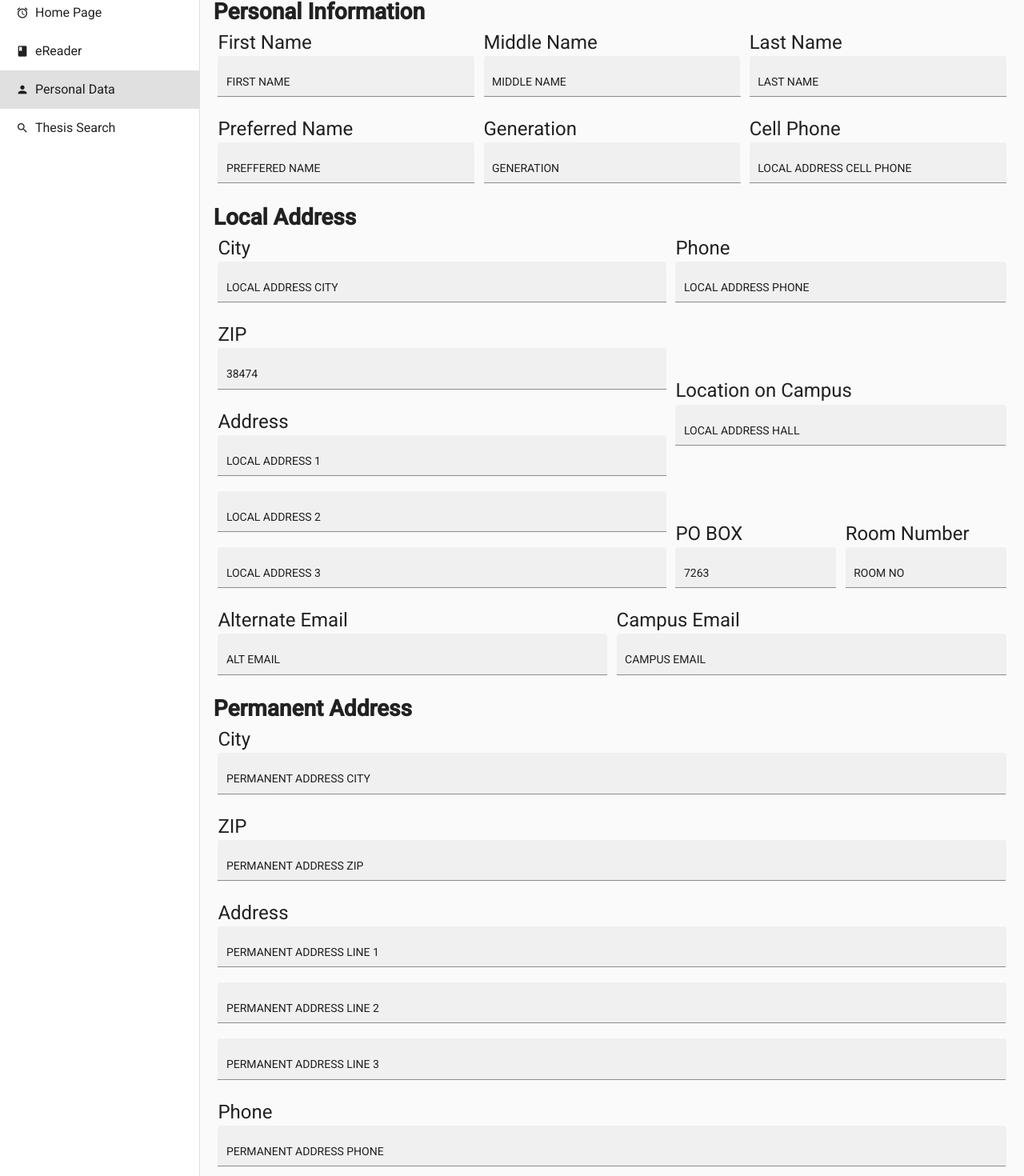
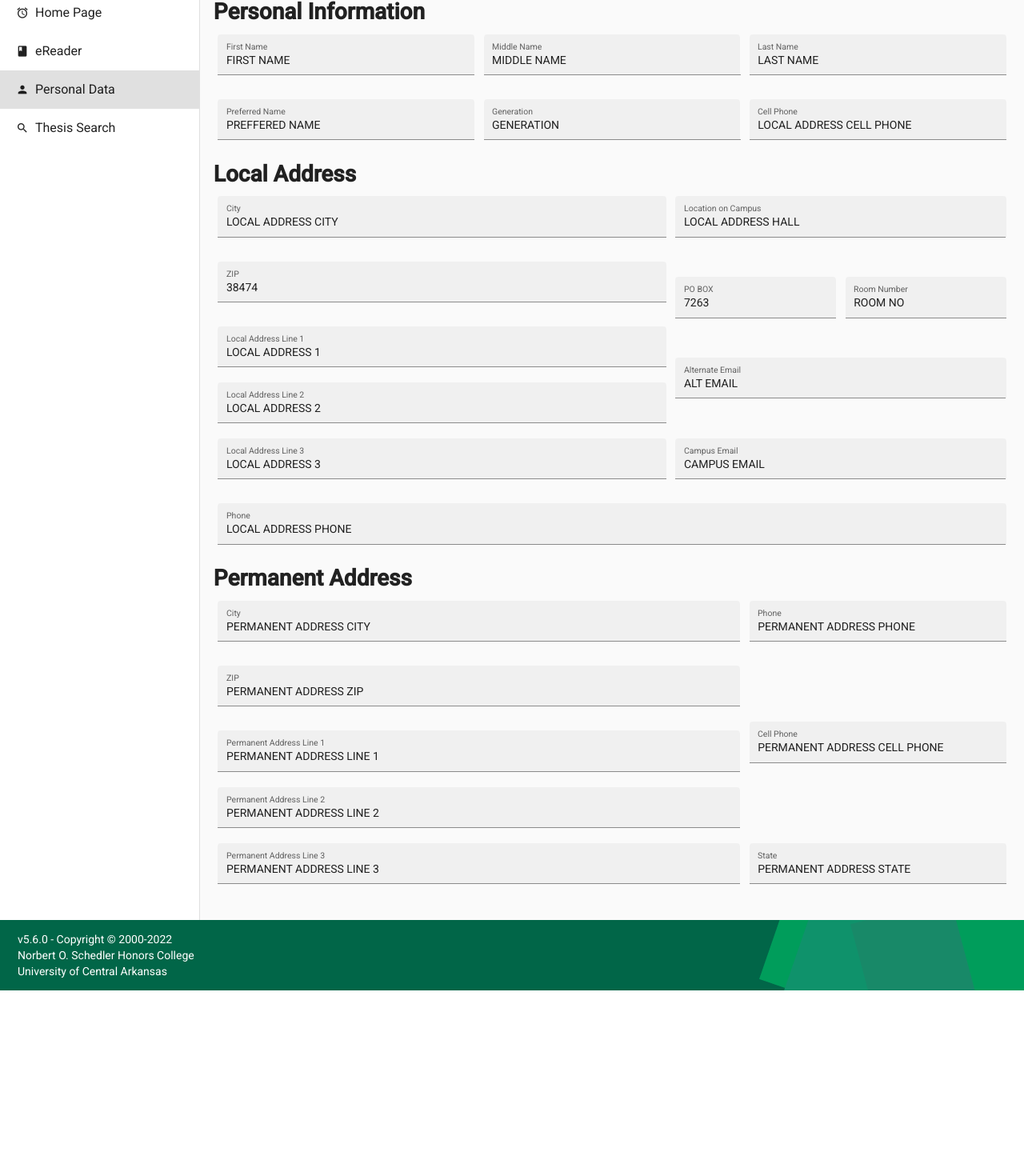
Before and after one commit to zacharyjhumphrey/hcis-redesign, an Angular app: page /personal-data in a window 1280 px wide. Shown: the part 80-1550 px from the top of the page at 80% size. After the commit the page ends 1318 px from the top, so only its background shows below. Built offline with nearby package versions, Linux system fonts and the light colour scheme.

Commit message:
Changing labels for personal data inputs

```diff
--- a/src/app/app.component.html
+++ b/src/app/app.component.html
@@ -12,8 +12,6 @@
     </mat-drawer>
     <mat-drawer-content>
         <router-outlet></router-outlet>
-        <!-- <app-announcements></app-announcements> -->
-        <!-- <app-e-reader></app-e-reader> -->
     </mat-drawer-content>
 </mat-drawer-container>
 <app-hcis-footer></app-hcis-footer>
--- a/src/app/personal-data/personal-data.component.html
+++ b/src/app/personal-data/personal-data.component.html
@@ -4,24 +4,24 @@
             <p class="personal-data-subheading">Personal Information</p>
             <div id="personal-information-input-group-row-1" class="equal-parted-input-group">
                 <div class="input-group">
-                    <label class="personal-data-input-label" for="firstName">First Name</label>
                     <mat-form-field id="first-name-input" appearance="fill">
+                        <mat-label for="firstName">First Name</mat-label>
                         <input matInput type="text" name="firstName" [(ngModel)]="personData.firstName"
                             (ngModelChange)="updatePersonalData(personData)">
                     </mat-form-field>
                 </div>
 
                 <div class="input-group">
-                    <label class="personal-data-input-label" for="middleName">Middle Name</label>
                     <mat-form-field id="middle-name-input" appearance="fill">
+                        <mat-label for="middleName">Middle Name</mat-label>
                         <input matInput type="text" name="middleName" [(ngModel)]="personData.middleName"
                             (ngModelChange)="updatePersonalData(personData)">
                     </mat-form-field>
                 </div>
 
                 <div class="input-group">
-                    <label class="personal-data-input-label" for="lastName">Last Name</label>
                     <mat-form-field id="last-name-input" appearance="fill">
+                        <mat-label for="lastName">Last Name</mat-label>
                         <input matInput type="text" name="lastName" [(ngModel)]="personData.lastName"
                             (ngModelChange)="updatePersonalData(personData)">
                     </mat-form-field>
@@ -30,24 +30,24 @@
 
             <div id="personal-information-input-group-row-2" class="equal-parted-input-group">
                 <div class="input-group">
-                    <label class="personal-data-input-label" for="preferredName">Preferred Name</label>
                     <mat-form-field id="preferred-name-input" appearance="fill">
+                        <mat-label for="preferredName">Preferred Name</mat-label>
                         <input matInput type="text" name="preferredName" [(ngModel)]="personData.preferredName"
                             (ngModelChange)="updatePersonalData(personData)">
                     </mat-form-field>
                 </div>
 
                 <div class="input-group">
-                    <label class="personal-data-input-label" for="generation">Generation</label>
                     <mat-form-field id="generation-input" appearance="fill">
+                        <mat-label for="generation">Generation</mat-label>
                         <input matInput type="text" name="generation" [(ngModel)]="personData.generation"
                             (ngModelChange)="updatePersonalData(personData)">
                     </mat-form-field>
                 </div>
 
                 <div class="input-group">
-                    <label class="personal-data-input-label" for="localAddressCellPhone">Cell Phone</label>
                     <mat-form-field id="local-address-cell-phone-input" appearance="fill">
+                        <mat-label for="localAddressCellPhone">Cell Phone</mat-label>
                         <input matInput type="text" name="localAddressCellPhone"
                             [(ngModel)]="personData.localAddressCellPhone"
                             (ngModelChange)="updatePersonalData(personData)">
@@ -59,12 +59,12 @@
         <div class="form-division">
             <p class="personal-data-subheading">Local Address</p>
 
-            <div id="local-address-row-1">
+            <div class="spaced-2-1-row">
                 <div class="row-1-col">
                     <div id="city-zip-input-group">
                         <div id="city-input-group" class="input-group">
-                            <label class="personal-data-input-label" for="localAddressCity">City</label>
                             <mat-form-field id="local-address-city-input" appearance="fill">
+                                <mat-label for="localAddressCity">City</mat-label>
                                 <input matInput type="text" name="localAddressCity"
                                     [(ngModel)]="personData.localAddressCityName"
                                     (ngModelChange)="updatePersonalData(personData)">
@@ -72,8 +72,8 @@
                         </div>
 
                         <div id="zip-input-group" class="input-group">
-                            <label class="personal-data-input-label" for="localAddressZIP">ZIP</label>
                             <mat-form-field id="local-address-zip-input" appearance="fill">
+                                <mat-label for="localAddressZIP">ZIP</mat-label>
                                 <input matInput type="text" name="localAddressZIP"
                                     [(ngModel)]="personData.localAddressZIP"
                                     (ngModelChange)="updatePersonalData(personData)">
@@ -83,18 +83,20 @@
 
                     <div id="address-lines-input-group">
                         <div class="input-group">
-                            <label class="personal-data-input-label">Address</label>
                             <mat-form-field appearance="fill">
+                                <mat-label for="localAddressLine1">Local Address Line 1</mat-label>
                                 <input matInput type="text" name="localAddressLine1"
                                     [(ngModel)]="personData.localAddressLine1"
                                     (ngModelChange)="updatePersonalData(personData)">
                             </mat-form-field>
                             <mat-form-field appearance="fill">
+                                <mat-label for="localAddressLine2">Local Address Line 2</mat-label>
                                 <input matInput type="text" name="localAddressLine2"
                                     [(ngModel)]="personData.localAddressLine2"
                                     (ngModelChange)="updatePersonalData(personData)">
                             </mat-form-field>
                             <mat-form-field appearance="fill">
+                                <mat-label for="localAddressLine3">Local Address Line 3</mat-label>
                                 <input matInput type="text" name="localAddressLine3"
                                     [(ngModel)]="personData.localAddressLine3"
                                     (ngModelChange)="updatePersonalData(personData)">
@@ -104,18 +106,9 @@
                 </div>
 
                 <div class="row-1-col">
-                    <div id="local-address-phone-input-group" class="input-group">
-                        <label class="personal-data-input-label" for="localAddressPhone">Phone</label>
-                        <mat-form-field id="local-address-phone-input" appearance="fill">
-                            <input matInput type="text" name="localAddressPhone"
-                                [(ngModel)]="personData.localAddressPhone"
-                                (ngModelChange)="updatePersonalData(personData)">
-                        </mat-form-field>
-                    </div>
-
                     <div id="local-address-hall-input-group" class="input-group">
-                        <label class="personal-data-input-label" for="localAddressHall">Location on Campus</label>
                         <mat-form-field id="local-address-hall-input" appearance="fill">
+                            <mat-label for="localAddressHall">Location on Campus</mat-label>
                             <input matInput type="text" name="localAddressHall"
                                 [(ngModel)]="personData.localAddressHall"
                                 (ngModelChange)="updatePersonalData(personData)">
@@ -124,8 +117,8 @@
 
                     <div id="local-address-po-box-and-room-no-input-group">
                         <div class="input-group">
-                            <label class="personal-data-input-label" for="localAddressPOBox">PO BOX</label>
                             <mat-form-field id="local-address-po-box-input" appearance="fill">
+                                <mat-label for="localAddressPOBox">PO BOX</mat-label>
                                 <input matInput type="text" name="localAddressPOBox"
                                     [(ngModel)]="personData.campusPOBox"
                                     (ngModelChange)="updatePersonalData(personData)">
@@ -133,29 +126,38 @@
                         </div>
 
                         <div class="input-group">
-                            <label class="personal-data-input-label" for="localAddressRoomNumber">Room Number</label>
                             <mat-form-field id="local-address-room-number-input" appearance="fill">
-                                <input matInput type="text" name="localAddressRoomNumber" [(ngModel)]="personData.roomNumber"
+                                <mat-label for="localAddressRoomNumber">Room Number</mat-label>
+                                <input matInput type="text" name="localAddressRoomNumber"
+                                    [(ngModel)]="personData.roomNumber"
                                     (ngModelChange)="updatePersonalData(personData)">
                             </mat-form-field>
                         </div>
+                    </div>
+
+                    <div class="input-group">
+                        <mat-form-field id="alternate-email-input" appearance="fill">
+                            <mat-label for="alternateEmail">Alternate Email</mat-label>
+                            <input matInput type="text" name="alternateEmail" [(ngModel)]="personData.alternateEmail"
+                                (ngModelChange)="updatePersonalData(personData)">
+                        </mat-form-field>
+                    </div>
+
+                    <div class="input-group">
+                        <mat-form-field id="campus-email-input" appearance="fill">
+                            <mat-label for="campusEmail">Campus Email</mat-label>
+                            <input matInput type="text" name="campusEmail" [(ngModel)]="personData.campusEmail"
+                                (ngModelChange)="updatePersonalData(personData)">
+                        </mat-form-field>
                     </div>
                 </div>
             </div>
 
             <div id="local-address-row-2">
                 <div class="input-group">
-                    <label class="personal-data-input-label" for="alternateEmail">Alternate Email</label>
-                    <mat-form-field id="alternate-email-input" appearance="fill">
-                        <input matInput type="text" name="alternateEmail" [(ngModel)]="personData.alternateEmail"
-                            (ngModelChange)="updatePersonalData(personData)">
-                    </mat-form-field>
-                </div>
-
-                <div class="input-group">
-                    <label class="personal-data-input-label" for="campusEmail">Campus Email</label>
-                    <mat-form-field id="campus-email-input" appearance="fill">
-                        <input matInput type="text" name="campusEmail" [(ngModel)]="personData.campusEmail"
+                    <mat-form-field id="local-address-phone-input" appearance="fill">
+                        <mat-label for="localAddressPhone">Phone</mat-label>
+                        <input matInput type="text" name="localAddressPhone" [(ngModel)]="personData.localAddressPhone"
                             (ngModelChange)="updatePersonalData(personData)">
                     </mat-form-field>
                 </div>
@@ -166,12 +168,12 @@
         <div class="form-division">
             <p class="personal-data-subheading">Permanent Address</p>
 
-            <div id="permanent-address-row-1">
+            <div class="spaced-2-1-row">
                 <div class="row-1-col">
                     <div id="permanent-city-zip-input-group">
                         <div id="permanent-city-input-group" class="input-group">
-                            <label class="personal-data-input-label" for="permanentAddressCity">City</label>
                             <mat-form-field id="permanent-address-city-input" appearance="fill">
+                                <mat-label for="permanentAddressCity">City</mat-label>
                                 <input matInput type="text" name="permanentAddressCity"
                                     [(ngModel)]="personData.permanentAddressCity"
                                     (ngModelChange)="updatePersonalData(personData)">
@@ -179,9 +181,10 @@
                         </div>
 
                         <div id="permanent-zip-input-group" class="input-group">
-                            <label class="personal-data-input-label" for="permanentAddressZIP">ZIP</label>
                             <mat-form-field id="permanent-address-zip-input" appearance="fill">
-                                <input matInput type="text" name="permanentAddressZIP" [(ngModel)]="personData.permanentAddressZIP"
+                                <mat-label for="permanentAddressZIP">ZIP</mat-label>
+                                <input matInput type="text" name="permanentAddressZIP"
+                                    [(ngModel)]="personData.permanentAddressZIP"
                                     (ngModelChange)="updatePersonalData(personData)">
                             </mat-form-field>
                         </div>
@@ -189,17 +192,22 @@
 
                     <div class="address-lines-input-group">
                         <div class="input-group">
-                            <label class="personal-data-input-label">Address</label>
                             <mat-form-field appearance="fill">
-                                <input matInput type="text" name="permanentAddressLine1" [(ngModel)]="personData.permanentAddressLine1"
+                                <mat-label for="permanentAddressLine1">Permanent Address Line 1</mat-label>
+                                <input matInput type="text" name="permanentAddressLine1"
+                                    [(ngModel)]="personData.permanentAddressLine1"
                                     (ngModelChange)="updatePersonalData(personData)">
                             </mat-form-field>
                             <mat-form-field appearance="fill">
-                                <input matInput type="text" name="permanentAddressLine2" [(ngModel)]="personData.permanentAddressLine2"
+                                <mat-label for="permanentAddressLine2">Permanent Address Line 2</mat-label>
+                                <input matInput type="text" name="permanentAddressLine2"
+                                    [(ngModel)]="personData.permanentAddressLine2"
                                     (ngModelChange)="updatePersonalData(personData)">
                             </mat-form-field>
                             <mat-form-field appearance="fill">
-                                <input matInput type="text" name="permanentAddressLine3" [(ngModel)]="personData.permanentAddressLine3"
+                                <mat-label for="permanentAddressLine3">Permanent Address Line 3</mat-label>
+                                <input matInput type="text" name="permanentAddressLine3"
+                                    [(ngModel)]="personData.permanentAddressLine3"
                                     (ngModelChange)="updatePersonalData(personData)">
                             </mat-form-field>
                         </div>
@@ -208,31 +216,33 @@
 
                 <div class="row-1-col">
                     <div class="input-group">
-                        <label class="personal-data-input-label" for="permanentAddressPhone">Phone</label>
                         <mat-form-field appearance="fill">
-                            <input matInput type="text" name="permanentAddressPhone" [(ngModel)]="personData.permanentAddressPhone"
+                            <mat-label for="permanentAddressPhone">Phone</mat-label>
+                            <input matInput type="text" name="permanentAddressPhone"
+                                [(ngModel)]="personData.permanentAddressPhone"
                                 (ngModelChange)="updatePersonalData(personData)">
                         </mat-form-field>
                     </div>
 
                     <div class="input-group">
-                        <label class="personal-data-input-label" for="permanentAddressCellPhone">Cell Phone</label>
                         <mat-form-field appearance="fill">
-                            <input matInput type="text" name="permanentAddressCellPhone" [(ngModel)]="personData.permanentAddressCellPhone"
+                            <mat-label for="permanentAddressCellPhone">Cell Phone</mat-label>
+                            <input matInput type="text" name="permanentAddressCellPhone"
+                                [(ngModel)]="personData.permanentAddressCellPhone"
                                 (ngModelChange)="updatePersonalData(personData)">
                         </mat-form-field>
                     </div>
 
                     <div class="input-group">
-                        <label class="personal-data-input-label" for="permanentAddressState">State</label>
                         <mat-form-field appearance="fill">
-                            <input matInput type="text" name="permanentAddressState" [(ngModel)]="personData.permanentAddressState"
+                            <mat-label for="permanentAddressState">State</mat-label>
+                            <input matInput type="text" name="permanentAddressState"
+                                [(ngModel)]="personData.permanentAddressState"
                                 (ngModelChange)="updatePersonalData(personData)">
                         </mat-form-field>
                     </div>
                 </div>
             </div>
-
         </div>
     </form>
 </div>
--- a/src/app/personal-data/personal-data.component.sass
+++ b/src/app/personal-data/personal-data.component.sass
@@ -28,24 +28,24 @@
 .input-group label
     margin-bottom: .3em
 
-#local-address-row-1
+.spaced-2-1-row
     display: flex
 
-#local-address-row-1 .row-1-col:nth-child(1)
+.spaced-2-1-row .row-1-col:nth-child(1)
     flex: 2
 
-#local-address-row-1 .row-1-col:nth-child(2)
+.spaced-2-1-row .row-1-col:nth-child(2)
     flex: 1
     display: flex
     flex-direction: column
     justify-content: space-between
 
-#local-address-row-2
-    display: flex
-    justify-content: space-between
+// #local-address-row-2
+//     display: flex
+//     justify-content: space-between
 
-#local-address-row-2 > div
-    flex-grow: 1
+// #local-address-row-2 > div
+//     flex-grow: 1
 
 #local-address-po-box-and-room-no-input-group
     display: flex
--- a/src/app/personal-data/personal-data.component.ts
+++ b/src/app/personal-data/personal-data.component.ts
@@ -1,10 +1,11 @@
+import { ViewEncapsulation } from '@angular/core';
 import { Component, OnInit } from '@angular/core';
 import { PersonalData } from 'src/vendor/interfaces';
 
 @Component({
   selector: 'app-personal-data',
   templateUrl: './personal-data.component.html',
-  styleUrls: ['./personal-data.component.sass']
+  styleUrls: ['./personal-data.component.sass'],
 })
 export class PersonalDataComponent implements OnInit {
   personData: PersonalData = {
```
